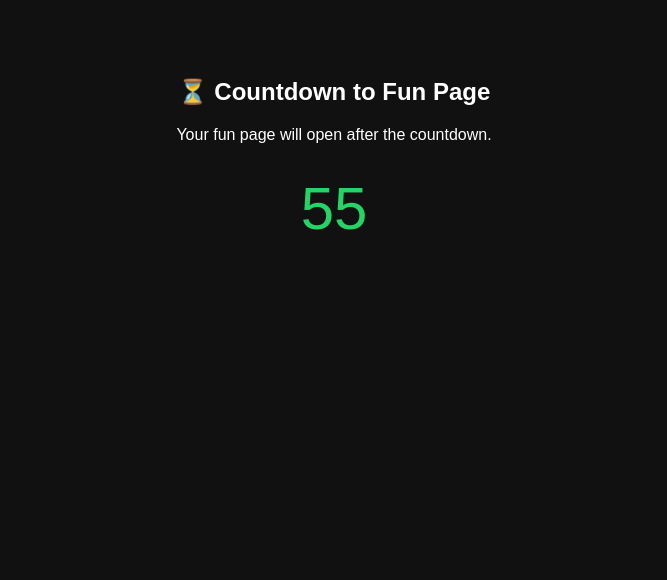
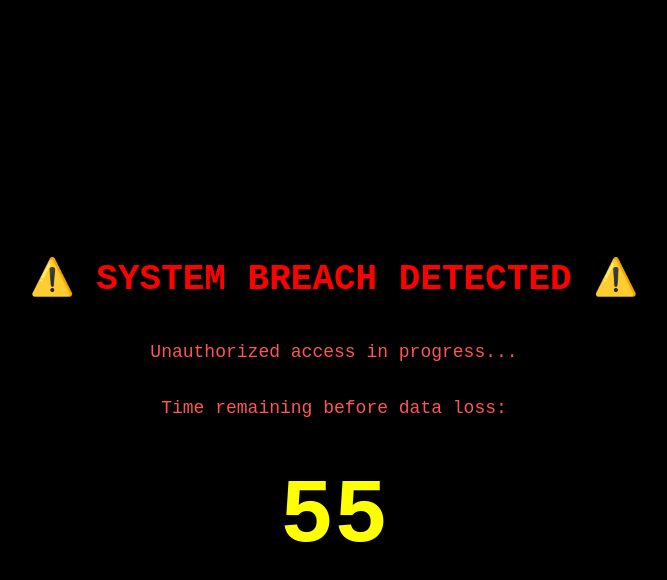
Before and after one commit to jawahar66997799-star/birthdaygaraj-jaya, a plain HTML site: page countdown.html in a window 1280 px wide. Shown: the whole page, without its empty margins (306-973 px from the left). Drawn offline with Linux system fonts and the light colour scheme.

Commit message:
countdown.html

```diff
--- a/countdown.html
+++ b/countdown.html
@@ -1,31 +1,69 @@
 <!DOCTYPE html>
-<html>
+<html lang="en">
 <head>
 <meta charset="UTF-8">
-<title>Countdown</title>
+<title>SECURITY BREACH WARNING</title>
 <meta name="viewport" content="width=device-width, initial-scale=1.0">
 <style>
-body { font-family: Arial; background:#111; color:white; text-align:center; padding:50px; }
-#timer { font-size:60px; margin:30px 0; color:#25D366; }
+body {
+  margin: 0;
+  height: 100vh;
+  background: black;
+  color: red;
+  font-family: "Courier New", monospace;
+  display: flex;
+  flex-direction: column;
+  justify-content: center;
+  align-items: center;
+}
+
+h1 {
+  font-size: 36px;
+  text-align: center;
+  animation: blink 1s infinite;
+}
+
+p {
+  font-size: 18px;
+  color: #ff5555;
+}
+
+#countdown {
+  margin-top: 30px;
+  font-size: 90px;
+  color: yellow;
+  font-weight: bold;
+}
+
+@keyframes blink {
+  0% { opacity: 1; }
+  50% { opacity: 0; }
+  100% { opacity: 1; }
+}
 </style>
 </head>
 <body>
-<h2>⏳ Countdown to Fun Page</h2>
-<p>Your fun page will open after the countdown.</p>
-<div id="timer">60</div>
+
+<h1>⚠️ SYSTEM BREACH DETECTED ⚠️</h1>
+<p>Unauthorized access in progress...</p>
+<p>Time remaining before data loss:</p>
+
+<div id="countdown">60</div>
 
 <script>
-let timeLeft = 60;
-const timerEl = document.getElementById('timer');
+let seconds = 60;
+const el = document.getElementById("countdown");
 
-const countdown = setInterval(() => {
-  timeLeft--;
-  timerEl.innerText = timeLeft;
-  if(timeLeft <= 0){
-    clearInterval(countdown);
-    window.location.href = 'final.html';
+const timer = setInterval(() => {
+  seconds--;
+  el.textContent = seconds;
+
+  if (seconds <= 0) {
+    clearInterval(timer);
+    window.location.href = "final.html";
   }
 }, 1000);
 </script>
+
 </body>
 </html>
```
